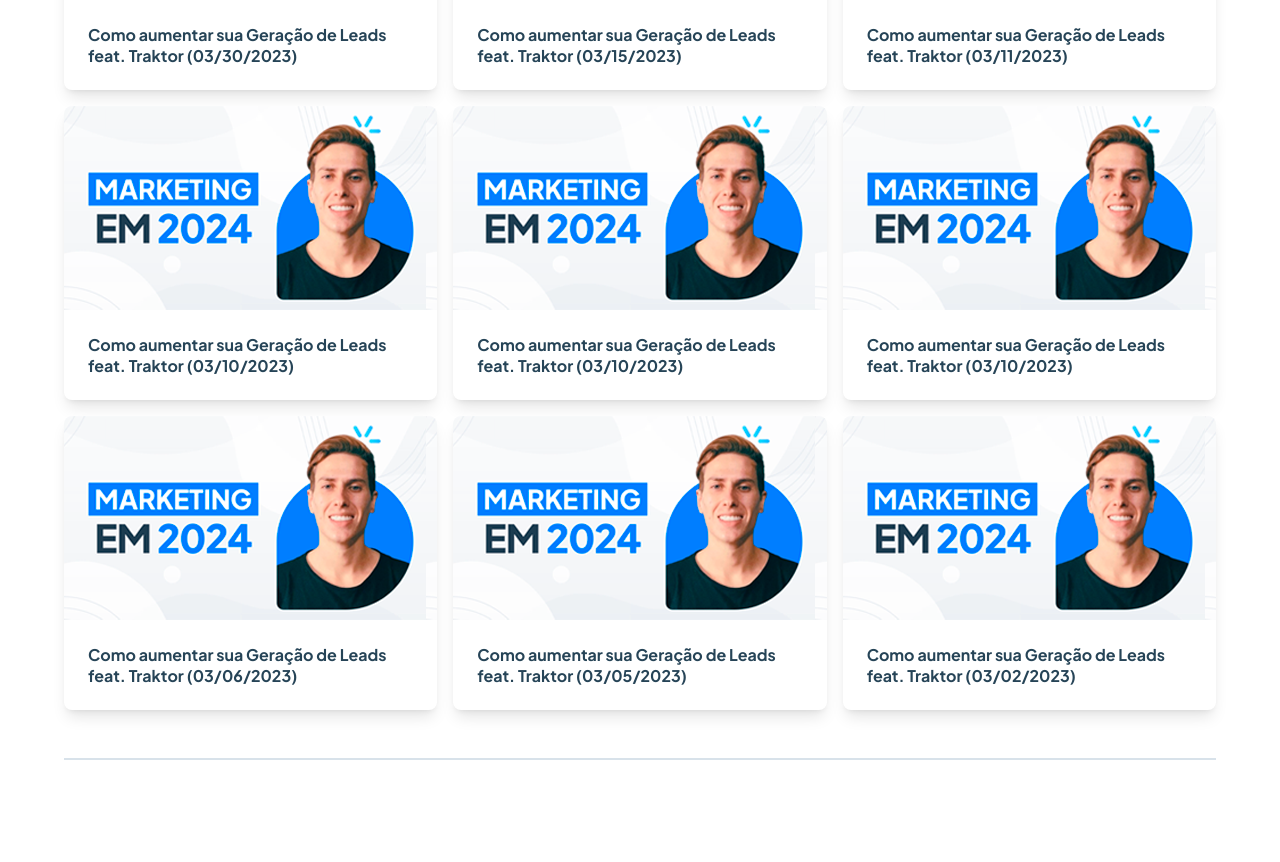
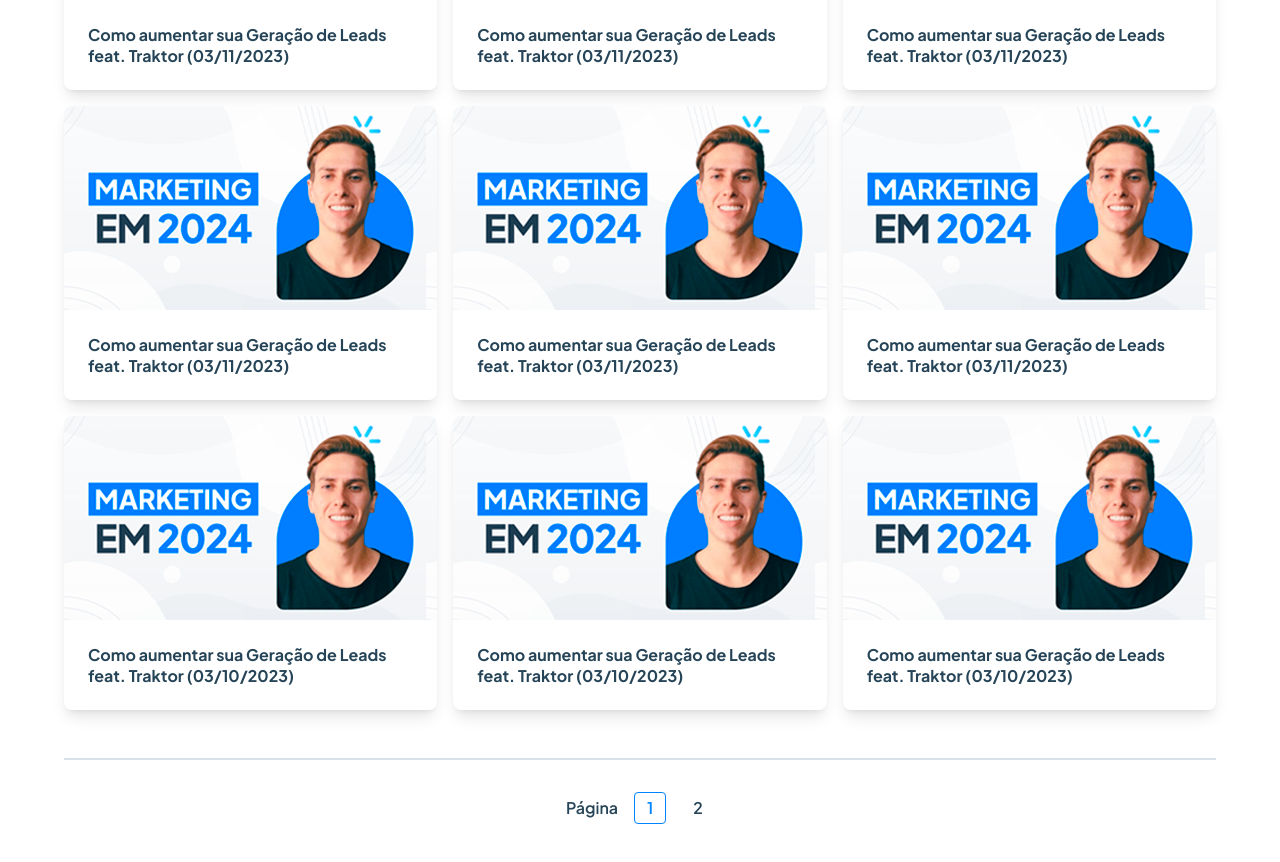
Before and after one commit to arthurluciano/desafio-leadster, a Next.js app: page / in a window 1280 px wide. Shown: the part 1026-1888 px from the top of the page. Built offline with nearby package versions, Linux system fonts and the light colour scheme.

Commit message:
wip(mediatabs): implement media pagination

```diff
--- a/package.json
+++ b/package.json
@@ -36,6 +36,7 @@
     "prettier": "^2.8.7"
   },
   "dependencies": {
+    "@mantine/hooks": "^6.0.14",
     "@phosphor-icons/react": "^2.0.10",
     "@radix-ui/react-dropdown-menu": "^2.0.5",
     "@radix-ui/react-tabs": "^1.0.4",
--- a/src/components/MediaTabs/index.tsx
+++ b/src/components/MediaTabs/index.tsx
@@ -1,5 +1,6 @@
 import media from '@/mock/media.json'
-import { useState } from 'react'
+import { usePagination } from '@mantine/hooks'
+import { useEffect, useState } from 'react'
 
 import { Separator } from '../Separator'
 import { MediaVideosFilter } from './MediaVideosFilter'
@@ -10,6 +11,9 @@
   MediaTabsContentNotFoundMessage,
   MediaTabsList,
   MediaTabsListAlign,
+  MediaTabsPage,
+  MediaTabsPageText,
+  MediaTabsPagesContainer,
   MediaTabsRoot,
   MediaTabsTrigger,
   MediaVideo,
@@ -45,9 +49,17 @@
     ? actions[filter](media.videos.filter(video => video.category === selectedCategory))
     : media.videos.filter(video => video.category === selectedCategory)
 
+  const maxPages = Math.ceil(filteredVideos.length / 9)
+
+  const pagination = usePagination({ total: maxPages, initialPage: 1 })
+
   function handleSelectCategory(category: string) {
     setSelectedCategory(category)
   }
+
+  useEffect(() => {
+    pagination.setPage(1)
+  }, [selectedCategory])
 
   return (
     <MediaTabsContainer>
@@ -65,7 +77,7 @@
             ))}
           </MediaTabsListAlign>
 
-          <MediaVideosFilter onSelect={option => setFilter(option.value as keyof typeof actions)} />
+          <MediaVideosFilter onSelect={option => setFilter(option.value as FilterActions)} />
         </MediaTabsList>
 
         <Separator height="0.126rem" />
@@ -81,7 +93,9 @@
         {filteredVideos.length !== 0 &&
           media.categories.map((category, index) => (
             <MediaTabsContent key={`content-${category.value}-${index}`} value={category.value}>
-              {filteredVideos.map((video, index) => (
+              {filteredVideos
+                .slice((pagination.active - 1) * 9, pagination.active * 9)
+                .map((video, index) => (
                   <MediaVideo
                     key={`${video.title.toLowerCase().split(' ').join('-')}-${index}`}
                     tabIndex={index}
@@ -100,6 +114,25 @@
           ))}
 
         <Separator height="0.126rem" />
+
+        <MediaTabsPagesContainer>
+          <MediaTabsPageText>Página</MediaTabsPageText>
+
+          {pagination.range.map((page, index) => {
+            if (page === 'dots') return '...'
+
+            return (
+              <MediaTabsPage
+                type="button"
+                key={`page-${index}`}
+                selected={pagination.active === page}
+                onClick={() => pagination.setPage(page)}
+              >
+                {page}
+              </MediaTabsPage>
+            )
+          })}
+        </MediaTabsPagesContainer>
       </MediaTabsRoot>
     </MediaTabsContainer>
   )
--- a/src/components/MediaTabs/styles.ts
+++ b/src/components/MediaTabs/styles.ts
@@ -1,6 +1,6 @@
 import { Play } from '@phosphor-icons/react'
 import * as RadixTabs from '@radix-ui/react-tabs'
-import styled from 'styled-components'
+import styled, { css } from 'styled-components'
 
 export const MediaTabsContainer = styled.div`
   display: flex;
@@ -162,3 +162,54 @@
 
   padding: 1.5rem 1.5rem;
 `
+
+export const MediaTabsPagesContainer = styled.div`
+  display: flex;
+  align-items: center;
+  justify-content: center;
+
+  column-gap: 1rem;
+`
+
+export const MediaTabsPageText = styled.strong`
+  font-size: 1rem;
+  font-weight: 600;
+
+  color: ${props => props.theme.colors.gray500};
+`
+
+export const MediaTabsPage = styled.button<{ selected?: boolean }>`
+  font-size: 1rem;
+  font-weight: 600;
+
+  color: ${props => props.theme.colors.gray500};
+
+  border: 1px solid transparent;
+
+  height: 2rem;
+  min-width: 2rem;
+
+  background: transparent;
+
+  border-radius: 0.25rem;
+
+  user-select: none;
+
+  display: flex;
+  align-items: center;
+  justify-content: center;
+
+  transition: 0.1s all ease-in-out;
+
+  &:hover {
+    background: ${props => props.theme.colors['brand-lighter']};
+    color: ${props => props.theme.colors['brand-mid']};
+  }
+
+  ${props =>
+    props.selected &&
+    css`
+      color: ${props => props.theme.colors['brand-mid']};
+      border: 1px solid ${props => props.theme.colors['brand-mid']};
+    `}
+`
--- a/src/mock/media.json
+++ b/src/mock/media.json
@@ -27,7 +27,7 @@
       "thumbnail": "/thumbnail.png",
       "description": "",
       "url": "/",
-      "category": "agencias",
+      "category": "marketing-digital",
       "publishedAt": "03/10/2023",
       "downloads": [
         {
@@ -41,7 +41,7 @@
       "thumbnail": "/thumbnail.png",
       "description": "",
       "url": "/",
-      "category": "agencias",
+      "category": "marketing-digital",
       "publishedAt": "03/15/2023",
       "downloads": [
         {
@@ -55,7 +55,7 @@
       "thumbnail": "/thumbnail.png",
       "description": "",
       "url": "/",
-      "category": "agencias",
+      "category": "marketing-digital",
       "publishedAt": "03/10/2023",
       "downloads": [
         {
@@ -83,7 +83,7 @@
       "thumbnail": "/thumbnail.png",
       "description": "",
       "url": "/",
-      "category": "agencias",
+      "category": "marketing-digital",
       "publishedAt": "03/30/2023",
       "downloads": [
         {
@@ -99,6 +99,62 @@
       "url": "/",
       "category": "agencias",
       "publishedAt": "03/02/2023",
+      "downloads": [
+        {
+          "filename": "Spreadsheet",
+          "extension": "xls"
+        }
+      ]
+    },
+    {
+      "title": "Como aumentar sua Geração de Leads feat. Traktor",
+      "thumbnail": "/thumbnail.png",
+      "description": "",
+      "url": "/",
+      "category": "agencias",
+      "publishedAt": "03/11/2023",
+      "downloads": [
+        {
+          "filename": "Spreadsheet",
+          "extension": "xls"
+        }
+      ]
+    },
+    {
+      "title": "Como aumentar sua Geração de Leads feat. Traktor",
+      "thumbnail": "/thumbnail.png",
+      "description": "",
+      "url": "/",
+      "category": "marketing-digital",
+      "publishedAt": "03/10/2023",
+      "downloads": [
+        {
+          "filename": "Spreadsheet",
+          "extension": "xls"
+        }
+      ]
+    },
+    {
+      "title": "Como aumentar sua Geração de Leads feat. Traktor",
+      "thumbnail": "/thumbnail.png",
+      "description": "",
+      "url": "/",
+      "category": "agencias",
+      "publishedAt": "03/06/2023",
+      "downloads": [
+        {
+          "filename": "Spreadsheet",
+          "extension": "xls"
+        }
+      ]
+    },
+    {
+      "title": "Como aumentar sua Geração de Leads feat. Traktor",
+      "thumbnail": "/thumbnail.png",
+      "description": "",
+      "url": "/",
+      "category": "geracao-de-leads",
+      "publishedAt": "03/01/2023",
       "downloads": [
         {
           "filename": "Spreadsheet",
@@ -153,8 +209,176 @@
       "thumbnail": "/thumbnail.png",
       "description": "",
       "url": "/",
-      "category": "chatbot",
+      "category": "geracao-de-leads",
       "publishedAt": "03/01/2023",
+      "downloads": [
+        {
+          "filename": "Spreadsheet",
+          "extension": "xls"
+        }
+      ]
+    },
+    {
+      "title": "Como aumentar sua Geração de Leads feat. Traktor",
+      "thumbnail": "/thumbnail.png",
+      "description": "",
+      "url": "/",
+      "category": "agencias",
+      "publishedAt": "03/11/2023",
+      "downloads": [
+        {
+          "filename": "Spreadsheet",
+          "extension": "xls"
+        }
+      ]
+    },
+    {
+      "title": "Como aumentar sua Geração de Leads feat. Traktor",
+      "thumbnail": "/thumbnail.png",
+      "description": "",
+      "url": "/",
+      "category": "agencias",
+      "publishedAt": "03/10/2023",
+      "downloads": [
+        {
+          "filename": "Spreadsheet",
+          "extension": "xls"
+        }
+      ]
+    },
+    {
+      "title": "Como aumentar sua Geração de Leads feat. Traktor",
+      "thumbnail": "/thumbnail.png",
+      "description": "",
+      "url": "/",
+      "category": "agencias",
+      "publishedAt": "03/06/2023",
+      "downloads": [
+        {
+          "filename": "Spreadsheet",
+          "extension": "xls"
+        }
+      ]
+    },
+    {
+      "title": "Como aumentar sua Geração de Leads feat. Traktor",
+      "thumbnail": "/thumbnail.png",
+      "description": "",
+      "url": "/",
+      "category": "geracao-de-leads",
+      "publishedAt": "03/01/2023",
+      "downloads": [
+        {
+          "filename": "Spreadsheet",
+          "extension": "xls"
+        }
+      ]
+    },
+    {
+      "title": "Como aumentar sua Geração de Leads feat. Traktor",
+      "thumbnail": "/thumbnail.png",
+      "description": "",
+      "url": "/",
+      "category": "agencias",
+      "publishedAt": "03/11/2023",
+      "downloads": [
+        {
+          "filename": "Spreadsheet",
+          "extension": "xls"
+        }
+      ]
+    },
+    {
+      "title": "Como aumentar sua Geração de Leads feat. Traktor",
+      "thumbnail": "/thumbnail.png",
+      "description": "",
+      "url": "/",
+      "category": "agencias",
+      "publishedAt": "03/10/2023",
+      "downloads": [
+        {
+          "filename": "Spreadsheet",
+          "extension": "xls"
+        }
+      ]
+    },
+    {
+      "title": "Como aumentar sua Geração de Leads feat. Traktor",
+      "thumbnail": "/thumbnail.png",
+      "description": "",
+      "url": "/",
+      "category": "agencias",
+      "publishedAt": "03/06/2023",
+      "downloads": [
+        {
+          "filename": "Spreadsheet",
+          "extension": "xls"
+        }
+      ]
+    },
+    {
+      "title": "Como aumentar sua Geração de Leads feat. Traktor",
+      "thumbnail": "/thumbnail.png",
+      "description": "",
+      "url": "/",
+      "category": "agencias",
+      "publishedAt": "03/11/2023",
+      "downloads": [
+        {
+          "filename": "Spreadsheet",
+          "extension": "xls"
+        }
+      ]
+    },
+    {
+      "title": "Como aumentar sua Geração de Leads feat. Traktor",
+      "thumbnail": "/thumbnail.png",
+      "description": "",
+      "url": "/",
+      "category": "agencias",
+      "publishedAt": "03/10/2023",
+      "downloads": [
+        {
+          "filename": "Spreadsheet",
+          "extension": "xls"
+        }
+      ]
+    },
+    {
+      "title": "Como aumentar sua Geração de Leads feat. Traktor",
+      "thumbnail": "/thumbnail.png",
+      "description": "",
+      "url": "/",
+      "category": "agencias",
+      "publishedAt": "03/06/2023",
+      "downloads": [
+        {
+          "filename": "Spreadsheet",
+          "extension": "xls"
+        }
+      ]
+    },
+    {
+      "title": "Como aumentar sua Geração de Leads feat. Traktor",
+      "thumbnail": "/thumbnail.png",
+      "description": "",
+      "url": "/",
+      "category": "agencias",
+      "publishedAt": "03/11/2023",
+      "downloads": [
+        {
+          "filename": "Spreadsheet",
+          "extension": "xls"
+        }
+      ]
+    },
+    {
+      "title": "Como aumentar sua Geração de Leads feat. Traktor",
+      "thumbnail": "/thumbnail.png",
+      "description": "",
+      "url": "/",
+      "category": "agencias",
+      "publishedAt": "03/10/2023",
       "downloads": [
         {
           "filename": "Spreadsheet",
```
Also changed, not shown: 1 other file (tests, documents, lock files or other folders). Lines whose indentation alone changed are shown as unchanged.
